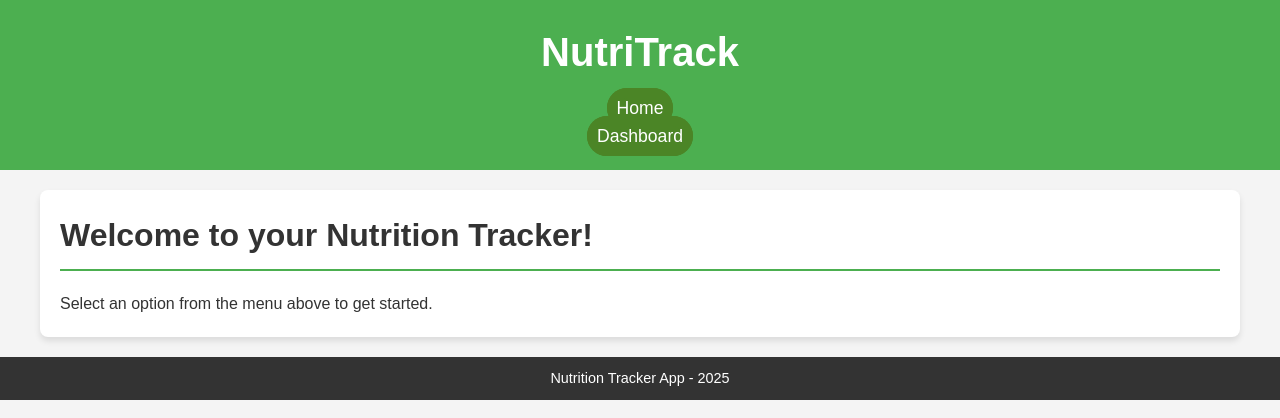
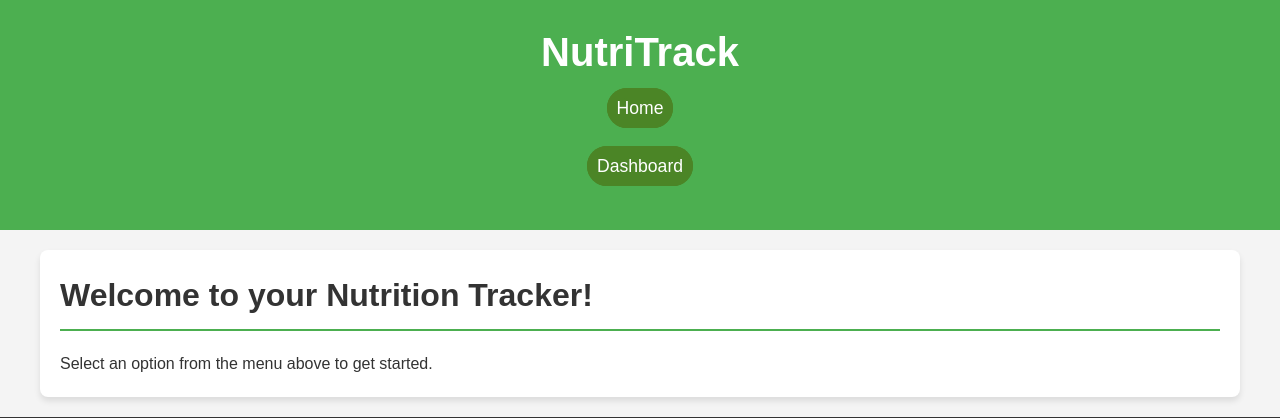
Before and after one commit to abbyhepburn/NutriTrack, a Flask app: page / in a window 1280 px wide. Shown: the top 418 px of the page. Run offline with Flask 3, Linux system fonts and the light colour scheme.

Commit message:
Update styles.css

```diff
--- a/static/styles.css
+++ b/static/styles.css
@@ -102,6 +102,9 @@ form button:hover {
     background-color: #4b8526;
     border: solid 10px #4b8526;
     border-radius: 20px;
+}
+
+li {
     margin-bottom: 30px;
 }
 @media (min-width: 768px) {
```
